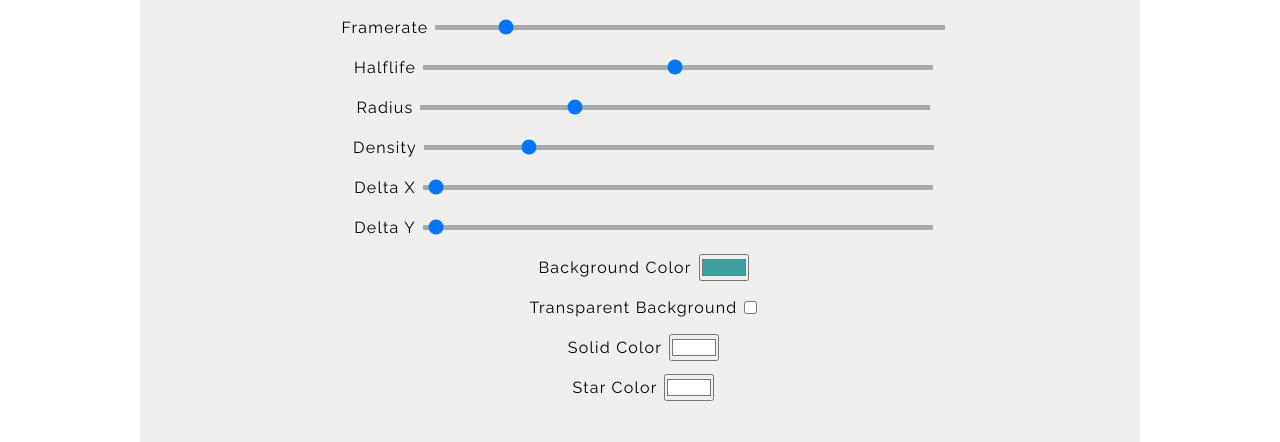
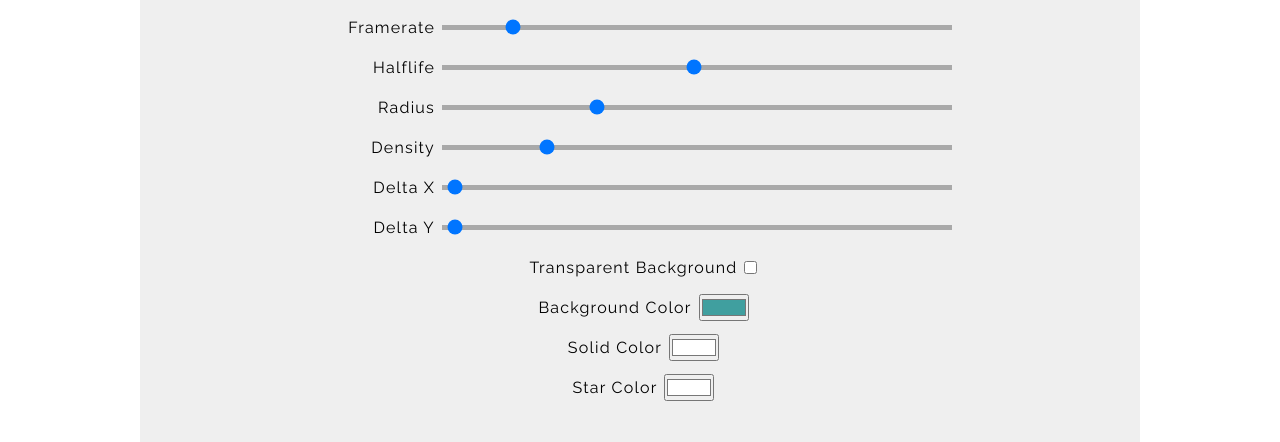
Before and after one commit to BtheGit/bokehfy, a website built with webpack: page docs/index.html in a window 1280 px wide. Shown: the part 358-800 px from the top of the page. Built offline with nearby package versions, Linux system fonts and the light colour scheme.

Commit message:
Demo styling

```diff
--- a/docs/index.css
+++ b/docs/index.css
@@ -85,6 +85,12 @@ html, body {
 label {
   margin: 7px;
   letter-spacing: 1.2px;
+  text-align: right;
+}
+
+.tool.slider label {
+  width: 100px;
+
 }
 
 input {
--- a/docs/index.html
+++ b/docs/index.html
@@ -15,37 +15,37 @@
       <div id="canvas"></div>
     </div>
     <div class="tools">
-      <div class="tool">
+      <div class="tool slider">
         <label for="framerate">Framerate</label>
         <input type="range" id="in-framerate" min="1" max="150" value="20" name="framerate">
       </div>
-      <div class="tool">
+      <div class="tool slider">
         <label for="halflife">Halflife</label>
         <input type="range" id="in-halflife" min="1" max="1500" value="742" name="halflife">
       </div>
-      <div class="tool">
+      <div class="tool slider">
         <label for="radius">Radius</label>
         <input type="range" id="in-radius" min="1" max="300" value="90" name="radius">
       </div>
-      <div class="tool">
+      <div class="tool slider">
         <label for="density">Density</label>
         <input type="range" id="in-density" min="1" max="200" value="40" name="density">
       </div>
-      <div class="tool">
+      <div class="tool slider">
         <label for="dx">Delta X</label>
         <input type="range" id="in-dx" min="0" max="200" value="2" name="dx">
       </div>
-      <div class="tool">
+      <div class="tool slider">
         <label for="dy">Delta Y</label>
         <input type="range" id="in-dy" min="0" max="200" value="2" name="dy">
       </div>
       <div class="tool">
+        <label for="transparent">Transparent Background</label>
+        <input type="checkbox" id="in-transparent" name="transparent">
+      </div>
+      <div class="tool">
         <label for="background">Background Color</label>
         <input type="color" id="in-background" name="background" value="#409F9F">
-      </div>
-      <div class="tool">
-        <label for="transparent">Transparent Background</label>
-        <input type="checkbox" id="in-transparent" name="transparent">
       </div>
       <div class="tool">
         <label for="color">Solid Color</label>
@@ -57,7 +57,7 @@
       </div>
     </div>
   </div>
-  <script src="https://cdn.jsdelivr.net/npm/bokehfy@0.1.9/lib/bokehfy.min.js"></script>
+  <script src="https://rawgit.com/BtheGit/bokehfy/master/lib/bokehfy.min.js"></script>
   <script src="index.js"></script>
 </body>
 </html>
```
